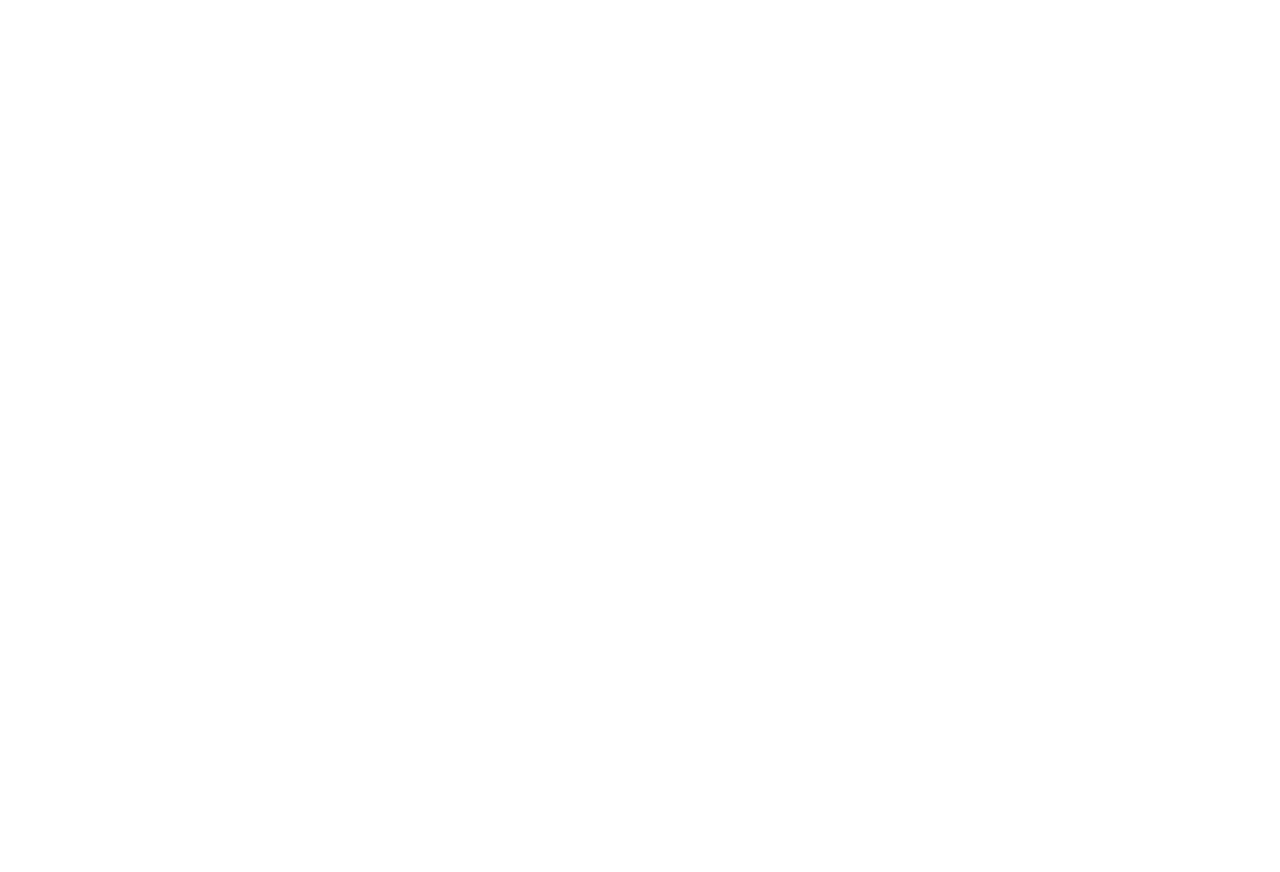
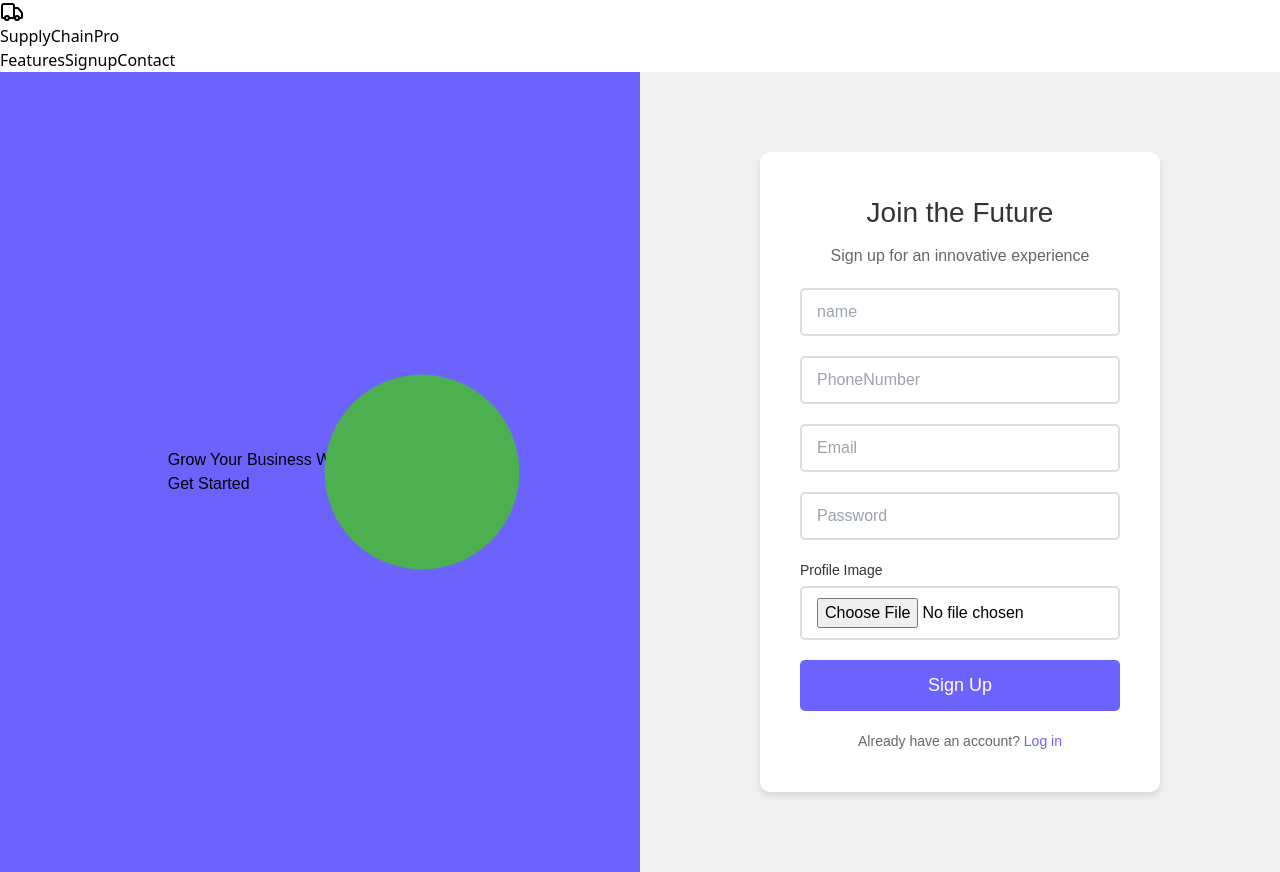
Before and after one commit to Shubh1127/Supply-Chain, a React (Vite) app in the folder frontend/: page /role/buyer/signup in a window 1280 px wide. Before the commit this address had no page. Before the commit the page ends 800 px from the top, so only its background shows below. Built offline with nearby package versions, Linux system fonts and the light colour scheme.

Commit message:
changes done

```diff
--- a/frontend/src/App.jsx
+++ b/frontend/src/App.jsx
@@ -2,7 +2,7 @@
 import Home from './components/Home'
 import Role from './components/Role'
 import FarmerDashboard from './components/Farmer/FarmerDashboard'
-// import BuyerDashboard from './components/Buyer/BuyerDashboard'
+import BuyerSignup from './components/Buyer/Auth/BuyerSignup'
 import ProviderDashboard from './components/Provider/ProviderDashboard'
 import SignupFarmer from './components/Farmer/Auth/SignupFarmer'
 import LoginFarmer from "./components/Farmer/Auth/LoginFarmer"
@@ -16,6 +16,7 @@
       <Route path='/role/farmer/login' element={<LoginFarmer/>} />
       <Route path="/role/farmer/*" element={<FarmerDashboard/>} />
       <Route path="/role/buyer/" element={<Page/>} />
+      <Route path='/role/buyer/signup' element={<BuyerSignup/>} />
       <Route path="/role/provider/provider-dashboard" element={<ProviderDashboard/>} />
     </Routes>
   )
--- /dev/null
+++ b/frontend/src/components/Buyer/Auth/BuyerSignup.jsx
@@ -0,0 +1,279 @@
+import Header from "../../Header";
+import { useState } from "react";
+import { motion } from 'framer-motion';
+// import { useNavigate } from "react-router-dom";
+import { useBuyer } from "../../../Context/BuyerContext";
+import { Link } from "react-router-dom";
+
+const SignupFarmer = () => {
+  // const navigate = useNavigate();
+  const { signup, message } = useBuyer();
+  const [user, setUser] = useState({
+    name: '',
+    email: '',
+    password: '',
+    phoneNumber: '',
+    profileImage: null,
+  });
+  const [loading, setLoading] = useState(false);
+
+  const handleChange = (e) => {
+    const { name, value, files } = e.target;
+    if (name === 'profileImage') {
+      setUser({ ...user, profileImage: files[0] });
+    } else {
+      setUser({ ...user, [name]: value });
+    }
+  };
+
+  const handleSubmit = async (e) => {
+    e.preventDefault();
+    setLoading(true);
+    await signup(user);
+    setLoading(false);
+  };
+
+  return (
+    <>
+    <Header/>
+    <div style={styles.container} >
+      <div style={styles.animatedBackground} className="flex flex-col text-white font-semibold ">
+      <div className="absolute top-[28vh] text-4xl z-1 ">
+        Grow Your Business With Us<br/>
+       <p className="ms-[9vw] mt-9"> Get Started</p>
+      </div>
+        <motion.div
+          animate={{
+            scale: [1, 2, 2, 1, 1],
+            rotate: [0, 0, 270, 270, 0],
+            borderRadius: ["20%", "20%", "50%", "50%", "20%"],
+          }}
+          transition={{
+            duration: 10,
+            ease: "easeInOut",
+            times: [0, 0.2, 0.5, 0.8, 1],
+            repeat: Infinity,
+            repeatDelay: 1
+          }}
+          style={styles.animatedShape}
+          />
+      </div>
+      <div style={styles.formContainer}>
+        <motion.form
+          onSubmit={handleSubmit}
+          style={styles.form}
+          initial={{ opacity: 0, y: 50 }}
+          animate={{ opacity: 1, y: 0 }}
+          transition={{ duration: 0.5 }}
+          >
+            {message && <p className="text-red-500 ms-[5rem]">{message}</p>}
+          <h2 style={styles.title}>Join the Future</h2>
+          <p style={styles.subtitle}>Sign up for an innovative experience</p>
+          <motion.div
+            style={styles.inputGroup}
+            whileHover={{ scale: 1.05 }}
+            whileTap={{ scale: 0.95 }}
+            >
+           <input
+              type="text"
+              name="name"
+              value={user.name}
+              onChange={handleChange}
+              placeholder="name"
+              style={styles.input}
+              required
+              />
+          </motion.div>
+          <motion.div
+            style={styles.inputGroup}
+            whileHover={{ scale: 1.05 }}
+            whileTap={{ scale: 0.95 }}
+            >
+           <input
+              type="Number"
+              name="phoneNumber"
+              value={user.phoneNumber}
+              onChange={handleChange}
+              placeholder="PhoneNumber"
+              style={styles.input}
+              required
+              />
+          </motion.div>
+          <motion.div
+            style={styles.inputGroup}
+            whileHover={{ scale: 1.05 }}
+            whileTap={{ scale: 0.95 }}
+            >
+            <input
+              type="email"
+              name="email"
+              value={user.email}
+              onChange={handleChange}
+              placeholder="Email"
+              style={styles.input}
+              required
+              />
+          </motion.div>
+
+          <motion.div
+            style={styles.inputGroup}
+            whileHover={{ scale: 1.05 }}
+            whileTap={{ scale: 0.95 }}
+            >
+            <input
+              type="password"
+              name="password"
+              value={user.password}
+              onChange={handleChange}
+              placeholder="Password"
+              style={styles.input}
+              required
+              />
+          </motion.div>
+
+
+          <motion.div
+            style={styles.inputGroup}
+            whileHover={{ scale: 1.05 }}
+            whileTap={{ scale: 0.95 }}
+            >
+            <label htmlFor="profileImage" style={styles.label}>Profile Image</label>
+            <input
+              type="file"
+              name="profileImage"
+              onChange={handleChange}
+              placeholder="Profile Image"
+              accept="image/*"
+              style={styles.input}
+              // required
+              />
+          </motion.div>
+
+          <motion.button
+             type="submit"
+             style={styles.button}
+            whileHover={!loading && { scale: 1.1 }}
+            whileTap={!loading && { scale: 0.9 }}
+            disabled={loading}
+            >
+              {loading ? (
+                    <div className="spinner" style={styles.spinner}></div>
+                        ) : (
+                          "Sign Up"
+              )}
+          </motion.button>
+
+          <p style={styles.loginLink}>
+            Already have an account? <Link to='/role/farmer/login' style={styles.link}>Log in</Link >
+          </p>
+        </motion.form>
+      </div>
+    </div>
+</>
+  );
+};
+
+const styles = {
+  container: {
+    display: 'flex',
+    height: '100vh',
+    fontFamily: 'Arial, sans-serif',
+  },
+  animatedBackground: {
+    flex: 1,
+    backgroundColor: '#6C63FF',
+    display: 'flex',
+    justifyContent: 'center',
+    alignItems: 'center',
+    overflow: 'hidden',
+  },
+  spinner: {
+    width: '20px',
+    height: '20px',
+    border: '3px solid #fff',
+    borderTop: '3px solid transparent',
+    borderRadius: '50%',
+    animation: 'spin 1s linear infinite',
+  },
+  '@keyframes spin': {
+    '0%': {
+      transform: 'rotate(0deg)',
+    },
+    '100%': {
+      transform: 'rotate(360deg)',
+    },
+  },
+  animatedShape: {
+    width: 100,
+    height: 100,
+    backgroundColor: '#4CAF50',
+  },
+  formContainer: {
+    flex: 1,
+    display: 'flex',
+    justifyContent: 'center',
+    alignItems: 'center',
+    backgroundColor: '#F0F0F0',
+  },
+  label: {
+    display: 'block',
+    marginBottom: '5px',
+    fontSize: '14px',
+    color: '#333',
+  },
+  form: {
+    width: '80%',
+    maxWidth: 400,
+    padding: 40,
+    backgroundColor: 'white',
+    borderRadius: 10,
+    boxShadow: '0 4px 6px rgba(0, 0, 0, 0.1)',
+  },
+  title: {
+    fontSize: 28,
+    color: '#333',
+    marginBottom: 10,
+    textAlign: 'center',
+  },
+  subtitle: {
+    fontSize: 16,
+    color: '#666',
+    marginBottom: 20,
+    textAlign: 'center',
+  },
+  inputGroup: {
+    marginBottom: 20,
+  },
+  input: {
+    width: '100%',
+    padding: '10px 15px',
+    fontSize: 16,
+    border: '2px solid #ddd',
+    borderRadius: 5,
+    transition: 'border-color 0.3s',
+    outline: 'none',
+  },
+  button: {
+    width: '100%',
+    padding: '12px',
+    fontSize: 18,
+    color: 'white',
+    backgroundColor: '#6C63FF',
+    border: 'none',
+    borderRadius: 5,
+    cursor: 'pointer',
+    transition: 'background-color 0.3s',
+  },
+  loginLink: {
+    marginTop: 20,
+    textAlign: 'center',
+    fontSize: 14,
+    color: '#666',
+  },
+  link: {
+    color: '#6C63FF',
+    textDecoration: 'none',
+  },
+};
+
+export default SignupFarmer;
--- a/frontend/src/components/Role.jsx
+++ b/frontend/src/components/Role.jsx
@@ -2,8 +2,10 @@
 import Footer from './Footer'
 import { Truck } from 'lucide-react'
 import { useFarmer } from '../Context/FarmerContext'
+import { useBuyer } from '../Context/BuyerContext'
 const Role = () => {
   const {farmer}=useFarmer();
+  const {buyer}=useBuyer();
   return (
     <>
     <header className="px-4 lg:px-6 h-14 flex items-center">
@@ -21,7 +23,11 @@
            <Link to={'/role/farmer/'} className='border  outline rounded p-3 bg-blue-500 hover:bg-blue-700 font-semibold text-white'>Farmer</Link>
            || <Link to={'/role/farmer/signup'} className='border  outline rounded p-3 bg-blue-500 hover:bg-blue-700 font-semibold text-white'>Farmer</Link>
            }
-        <Link to={'/role/buyer'} className='border  outline rounded p-3 bg-blue-500 hover:bg-blue-700 font-semibold text-white'>Buyer</Link>
+          {buyer
+          &&
+           <Link to={'/role/buyer/'} className='border  outline rounded p-3 bg-blue-500 hover:bg-blue-700 font-semibold text-white'>Buyer</Link>
+           || <Link to={'/role/buyer/signup'} className='border  outline rounded p-3 bg-blue-500 hover:bg-blue-700 font-semibold text-white'>Buyer</Link>
+           }
         <Link to={'/role/farmer/provider-dashboard'} className='border  outline rounded p-3 bg-blue-500 hover:bg-blue-700 font-semibold text-white'>Logistics Provider</Link>
         </div>
     </div>
--- a/frontend/src/main.jsx
+++ b/frontend/src/main.jsx
@@ -4,13 +4,16 @@
 import App from './App.jsx'
 import { BrowserRouter } from 'react-router-dom'
 import { FarmerProvider } from './Context/FarmerContext.jsx'
+import { BuyerProvider } from './Context/BuyerContext.jsx'
 
 createRoot(document.getElementById('root')).render(
   <StrictMode>
     <BrowserRouter>
+    <BuyerProvider>
     <FarmerProvider>
     <App />
     </FarmerProvider>
+    </BuyerProvider>
     </BrowserRouter>
   </StrictMode>,
 )
```
Also changed, not shown: frontend/src/Context/BuyerContext.jsx (+20 -28 lines), 2 other files (tests, documents, lock files or other folders).
